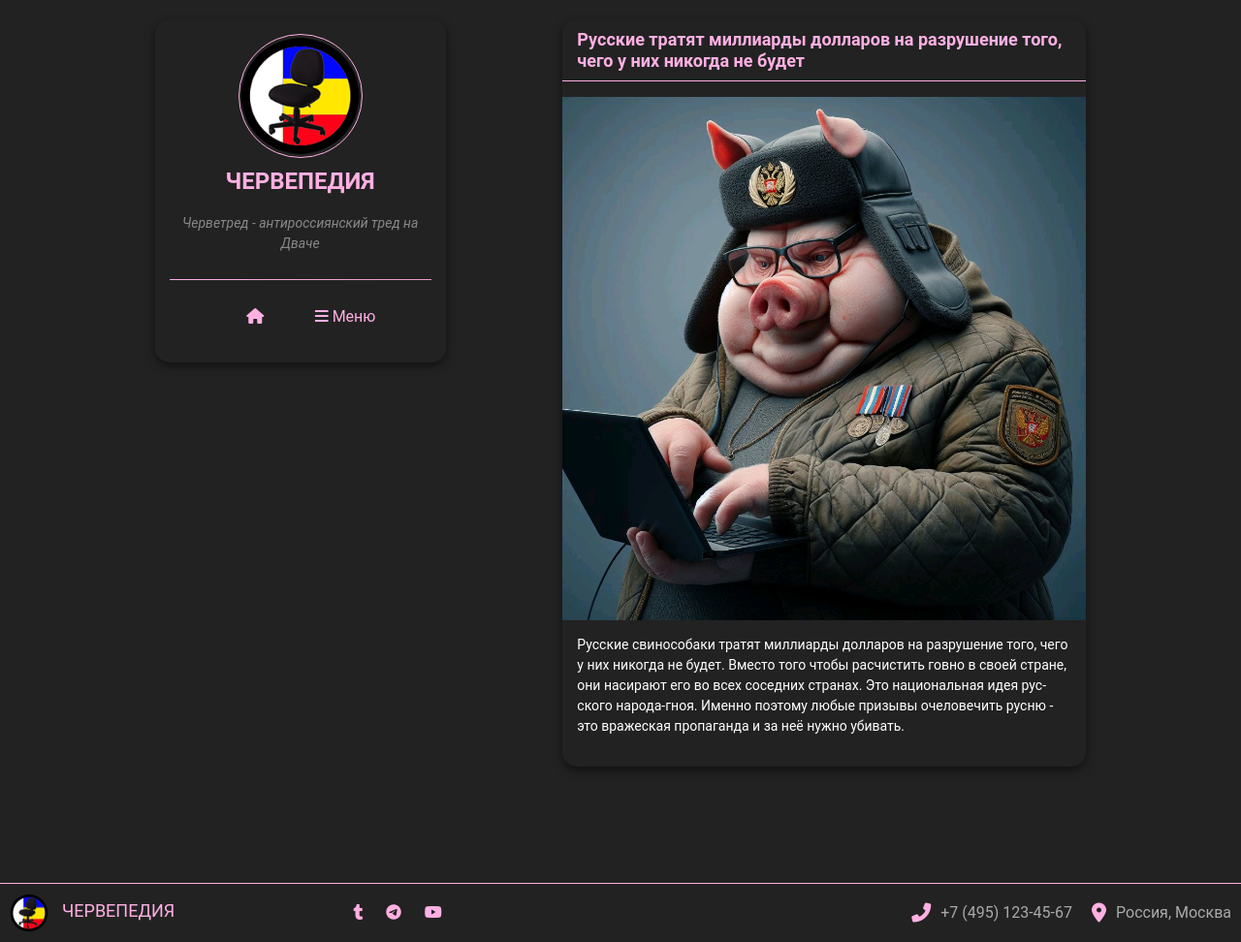
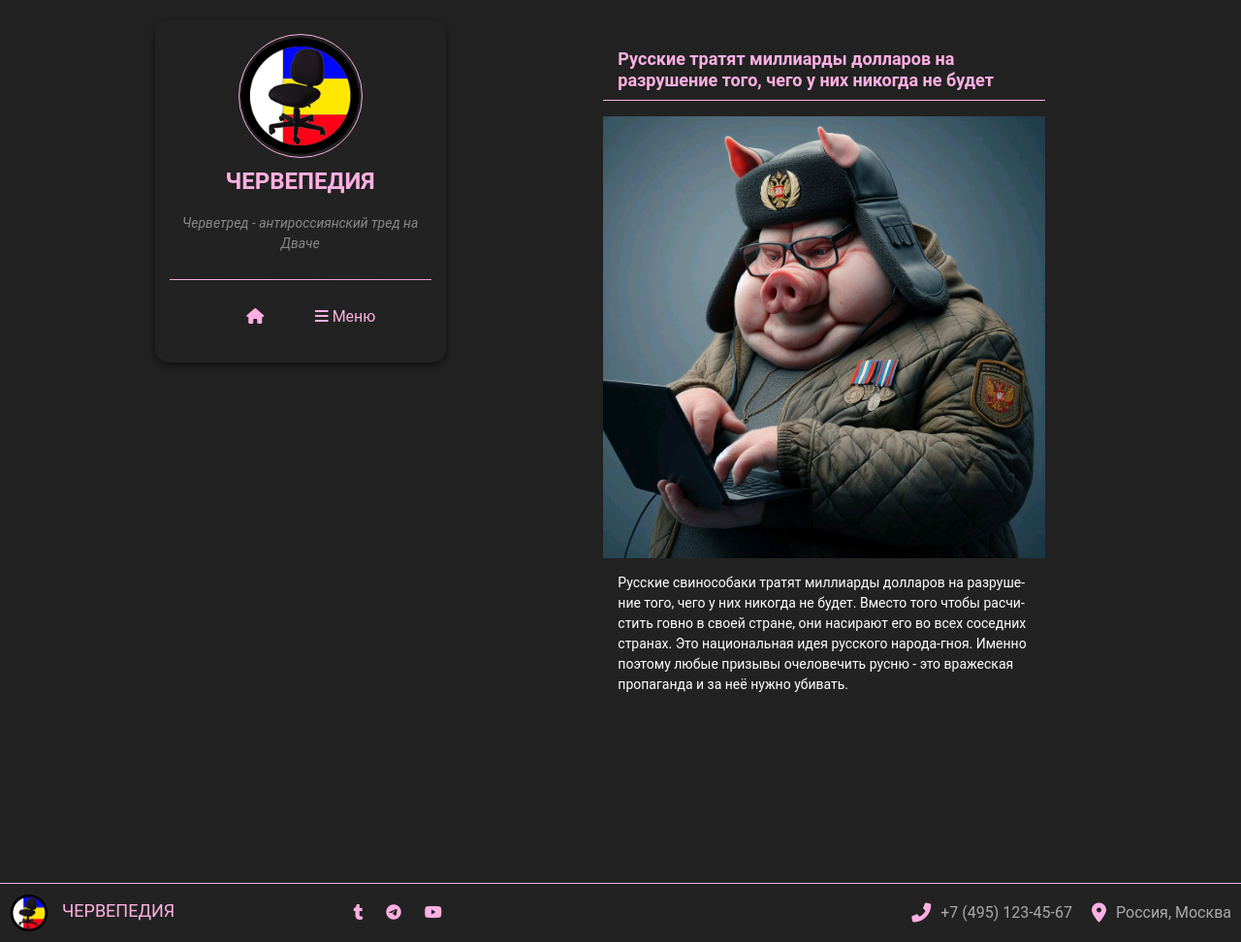
Before and after one commit to chervepedia/chervepedia.github.io, a Jekyll site: the page built from _posts/2023-10-10-черветред-против-россии-14.md, in a window 1280 px wide and 972 px high. Shown: the whole window at 97% size. Built offline with Jekyll 4.4.1, drawn with Linux system fonts in a browser that asks for light colours; a script that is not in the unit is left out; comment, search, counter and statistics services are not loaded.

Commit message:
Update post.html

```diff
--- a/_layouts/post.html
+++ b/_layouts/post.html
@@ -2,7 +2,9 @@
 layout: default
 ---
 
-<div class="post">
+<div class="container">
+    <div class="content">
+        <div class="post" style="box-shadow: none;">
             <div class="post-header">
                 <h1 class="post-title">{{ page.title }}</h1>
             </div>
@@ -32,5 +34,6 @@ layout: default
             </div>
             {% endunless %}
         </div>
-
         {% include comments.html %}
+    </div>
+                                                              </div>
```
Lines whose indentation alone changed are shown as unchanged.
